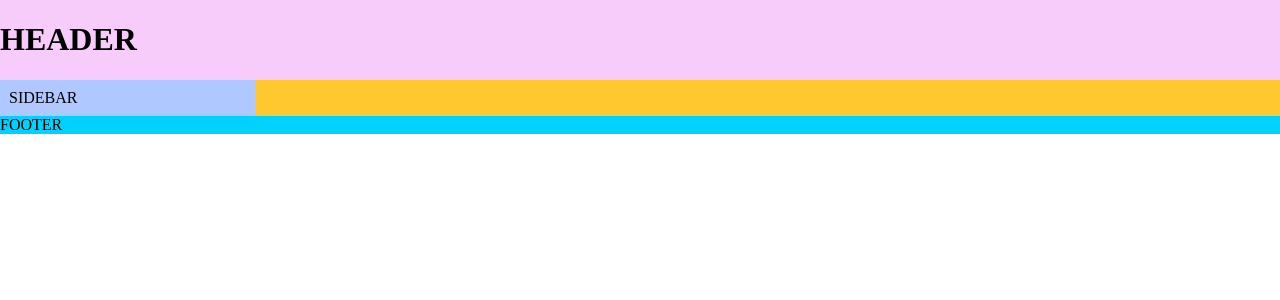
After one commit to jpandithas/cms2018, a PHP site: page /themes/theme1/theme.html in a window 1280 px wide. The commit adds this page. Shown: the top 300 px of the page. Run offline with PHP 8.4, Linux system fonts and the light colour scheme.

Commit message:
Theme switcher under dev

```diff
--- a/includes/bootstrap.php
+++ b/includes/bootstrap.php
@@ -14,7 +14,7 @@ function boot($debug=False)
 
     Router::RunModule($url);
 
-    include("themes/default/theme.html");
+    Theme::GetActiveTheme();
 
 
 }
--- a/modules/add_page/add_page.php
+++ b/modules/add_page/add_page.php
@@ -8,6 +8,10 @@ function add_page()
 {
 
     t_content("This is the Add page module");
+    t_content();
+    t_content("<br> this is another line");
+
+   // xdebug_print_function_stack();
 }
 
 ?>
--- /dev/null
+++ b/themes/theme1/style.css
@@ -0,0 +1,52 @@
+* {
+    box-sizing: border-box;
+}
+
+body {
+    margin: auto;
+}
+
+#container-outer {
+    width: 100%;
+    background-color: #ffe300;
+    height: 100%;
+    margin: 0px;
+}
+
+#header{
+    width: 100%;
+    background-color: #f7ccfa;
+    overflow: hidden;
+}
+
+.flex {
+    display: flex;
+}
+
+#container-inner {
+    width: 100%;
+    overflow: auto;
+}
+
+#sidebar {
+    width: 20%;
+    background-color: #afc8ff;
+    float: left;
+    display: block;
+    padding: 9px;
+}
+
+#content {
+    width: 80%;
+    background-color: #ffc82e;
+    float: right;
+    display: block;
+    padding: 9px;
+}
+
+#footer {
+    width: 100%;
+    background-color: #00d1ff;
+    clear: both;
+    overflow: hidden;
+}
--- /dev/null
+++ b/themes/theme1/theme.html
@@ -0,0 +1,26 @@
+<!DOCTYPE html>
+<html>
+<head lang="en">
+    <meta charset="UTF-8">
+    <link href="themes/theme1/style.css" rel="stylesheet">
+    <title>CMS</title>
+</head>
+<body>
+<div id="container-outer">
+    <div id="header">
+        <h1>HEADER  </h1>
+    </div>
+    <div id="container-inner" class="flex">
+        <div id="sidebar">
+            SIDEBAR
+        </div>
+        <div id="content">
+            <?php print_content(); ?>
+        </div>
+    </div>
+    <div id="footer">
+        FOOTER
+    </div>
+</div>
+</body>
+</html>
```
Also changed, not shown: cms2018.sql (+34 -9 lines), includes/classes/class_db.php (+15 -0 lines), includes/classes/class_theme.php (+18 -0 lines), includes/engines/theme_engine.php (+17 -3 lines), modules/select_theme/select_theme.php (added, +51 -0 lines).
